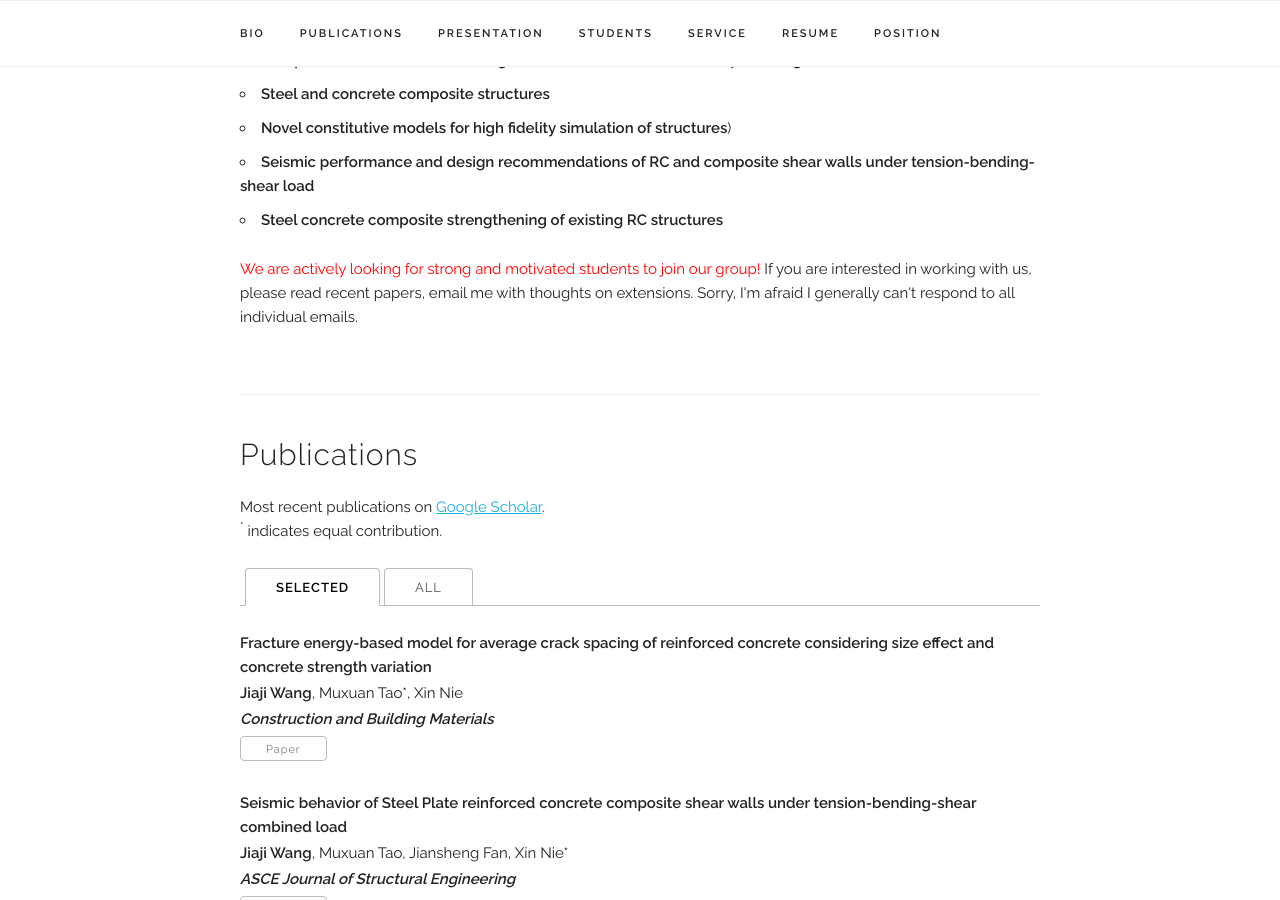
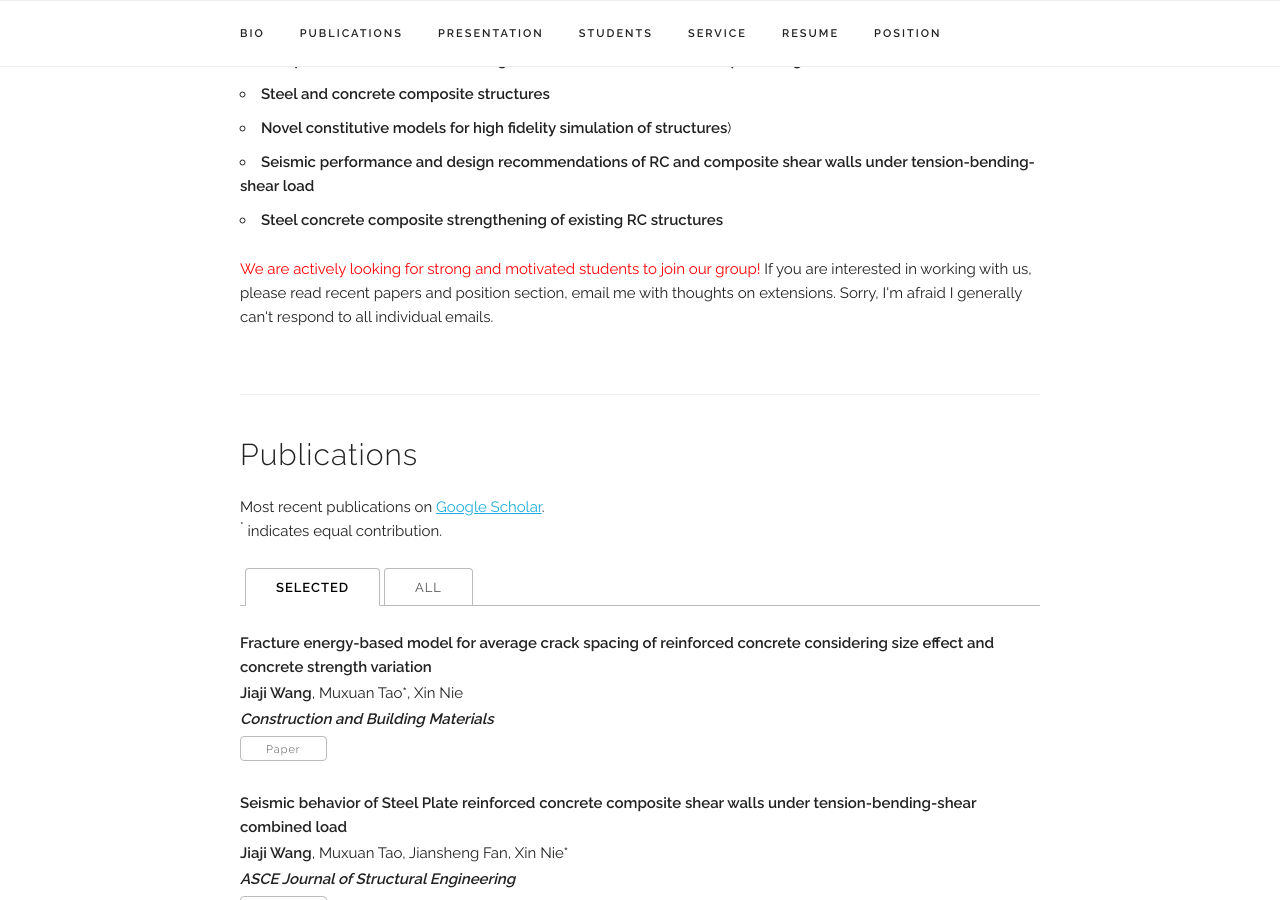
Before and after one commit to wangjiajiTHU/jiajiwang.github.io, a Jekyll site: the page built from index.html, in a window 1280 px wide and 900 px high, scrolled down 712 px. Built offline with Jekyll 4.4.1, drawn with Linux system fonts in a browser that asks for light colours; some web fonts are replaced.

Commit message:
Update index.html

```diff
--- a/index.html
+++ b/index.html
@@ -23,7 +23,7 @@ title: Home
   </p>
 
   <p>
-  <font color="red">We are actively looking for strong and motivated students to join our group!</font> If you are interested in working with us, please read recent papers, email me with thoughts on extensions. Sorry, I'm afraid I generally can't respond to all individual emails.
+  <font color="red">We are actively looking for strong and motivated students to join our group!</font> If you are interested in working with us, please read recent papers and position section, email me with thoughts on extensions. Sorry, I'm afraid I generally can't respond to all individual emails.
   </p>
 
 </div>
```
